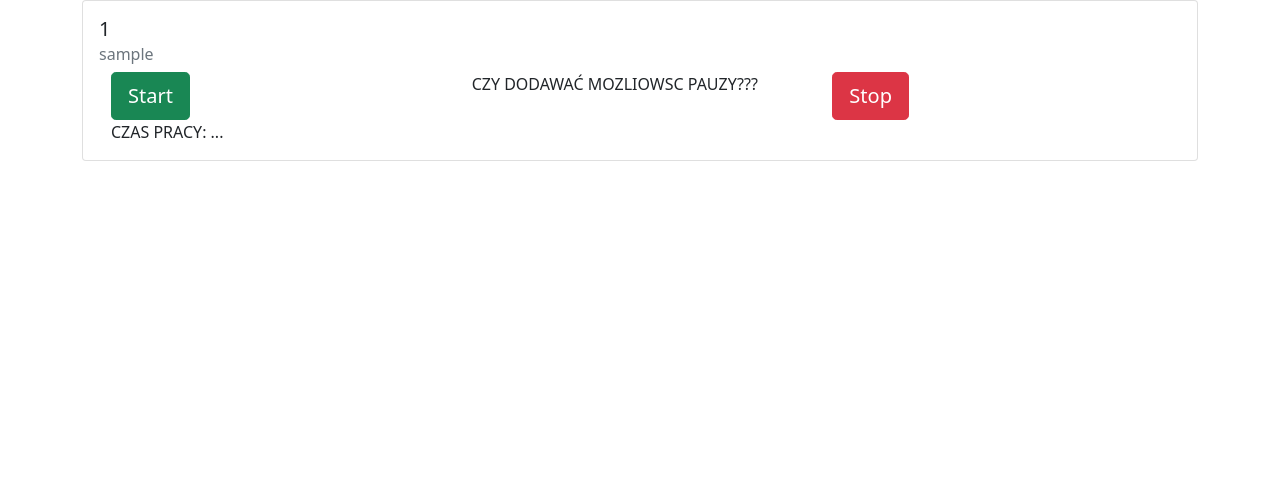
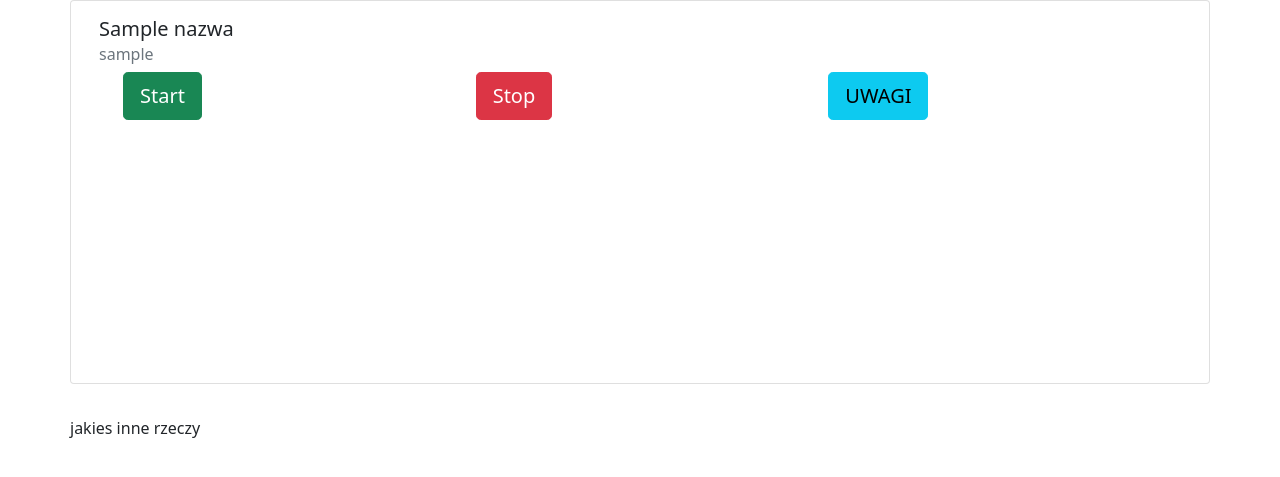
Before and after one commit to Mogarthron/Magazynier-Skaner, a Flask app: template templates/kontrola_czasu.html in a window 1280 px wide. Shown: the top 477 px of the page. Run offline with Flask 3, Linux system fonts and the light colour scheme; the template is opened without the code that fills it: most values are stand-ins (such as "Sample title", 1, 10 or a date in 2020).

Commit message:
frontend

```diff
--- a/templates/kontrola_czasu.html
+++ b/templates/kontrola_czasu.html
@@ -1,24 +1,12 @@
-<!doctype html>
-<html lang="en">
+{% extends "layout.html" %}
 
-<head>
-    <!-- Required meta tags -->
-    <meta charset="utf-8">
-    <meta name="viewport" content="width=device-width, initial-scale=1">
-
-    <!-- Bootstrap CSS -->
-    <link href="https://cdn.jsdelivr.net/npm/bootstrap@5.0.2/dist/css/bootstrap.min.css" rel="stylesheet"
-        integrity="sha384-EVSTQN3/azprG1Anm3QDgpJLIm9Nao0Yz1ztcQTwFspd3yD65VohhpuuCOmLASjC" crossorigin="anonymous">
-
-    <title>Kontrola czasu pracy</title>
-</head>
-
-<body>
-    <div class="container">
+{% block content %}
+<div class="container">
+    <div class="row mb-3 overflow-scroll" style="height: 400px;">
         {% for i in procesy %}
-        <div class="card">
+        <div class="card mb-3">
             <div class="card-body">
-                <h5 class="card-title">{{i[0]}}</h5>
+                <h5 class="card-title">{{i["nazwa"]}}</h5>
                 <h6 class="card-subtitle mb-2 text-muted">{{user_name}}</h6>
                 <div class="container">
                     <div class="row">
@@ -27,33 +15,79 @@
                             <form method="post">
                                 <button type="submit" name="start_{{loop.index}}"
                                     class="btn btn-success btn-lg">Start</button>
+                            </form>
                         </div>
 
-                        </form>
-                        <div class="col"> CZY DODAWAĆ MOZLIOWSC PAUZY???</div>
+
                         <div class="col">
                             <form method="post">
                                 <button type="submit" name="stop_{{loop.index}}"
                                     class="btn btn-danger btn-lg">Stop</button>
+                            </form>
                         </div>
-                        </form>
+
+                        <div class="col">
+                            <button type="button" class="btn btn-info btn-lg" data-bs-toggle="modal"
+                                data-bs-target="#uwagiPracownika" data-bs-whatever="{{user_name}}_{{i['id']}}">
+                                UWAGI
+                            </button>
+
+
+                        </div>
+
                     </div>
-                    CZAS PRACY: ...
                 </div>
             </div>
         </div>
         {% endfor %}
+    </div>
+    <div class="modal fade" id="uwagiPracownika" tabindex="-1"
+    aria-labelledby="uwagiPracownikaLabel" aria-hidden="true">
+    <div class="modal-dialog">
+        <div class="modal-content">
+            <div class="modal-header">
+                <h5 class="modal-title" id="uwagiPracownikaLabel">Uwagi do procesu</h5>
+                <button type="button" class="btn-close" data-bs-dismiss="modal"
+                    aria-label="Close"></button>
+            </div>
+            <div class="modal-body">
+                <form method="post">
+                    <label for="uwagiDoProcesu" class="col-form-label">Wpisz uwagi do procesu</label>
+                    <textarea class="form-control" name="uwagiDoProcesu"></textarea>
+                    <button type="submit" class="btn btn-lg">ZAPISZ UWAGE</button>
+                </form>
+            </div>
+            <div class="modal-footer">
+                <button type="button" class="btn btn-secondary"
+                    data-bs-dismiss="modal">Close</button>
 
+            </div>
+        </div>
+    </div>
+</div>
+    <div class="row">
+        jakies inne rzeczy
+    </div>
+</div>
 
+<script>
+  var uwagiPracownikaModal = document.getElementById('uwagiPracownika');
 
-    </div>
+  uwagiPracownikaModal.addEventListener('show.bs.modal', function (event) {
 
+  var button = event.relatedTarget;
 
+  var opis = button.getAttribute('data-bs-whatever');
 
-    <script src="https://cdn.jsdelivr.net/npm/bootstrap@5.0.2/dist/js/bootstrap.bundle.min.js"
-        integrity="sha384-MrcW6ZMFYlzcLA8Nl+NtUVF0sA7MsXsP1UyJoMp4YLEuNSfAP+JcXn/tWtIaxVXM"
-        crossorigin="anonymous"></script>
+  var username = opis.split("_")[0]
+  var id_procesu = opis.split("_")[1]
 
-</body>
+  var modalTitle = uwagiPracownikaModal.querySelector('.modal-title');
+  var modalBodyInput = uwagiPracownikaModal.querySelector('.modal-body input');
 
-</html>
+  modalTitle.textContent = username + ': UWAGI DO PROCESU NR: ' + id_procesu;
+  modalBodyInput.value = username;
+    });
+</script>
+
+{% endblock %}
```
